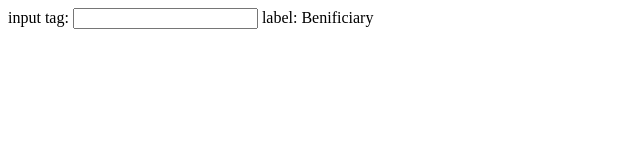
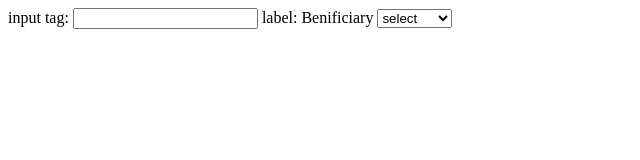
Before and after one commit to elliot09alderson/my-tailwind-helper, a plain HTML site: page index.html in a window 1280 px wide. Shown: the whole page, without its empty margins (0-640 px from the left). Drawn offline with Linux system fonts and the light colour scheme.

Commit message:
Update index.html

```diff
--- a/index.html
+++ b/index.html
@@ -5,3 +5,14 @@ input tag:
 
 label:
       <label className="text-xs sm:text-sm font-semibold first-text">  Benificiary </label>
+
+
+
+ <select className="m-0 px-2 py-1 rounded-sm sm:text-sm text-xs font-normal ">
+                        <option value="">select</option>
+                        <option value="">select</option>
+                        <option value="">select</option>
+                        <option className="px-4 py-2" value="">
+                          add New
+                        </option>
+                      </select>
```
